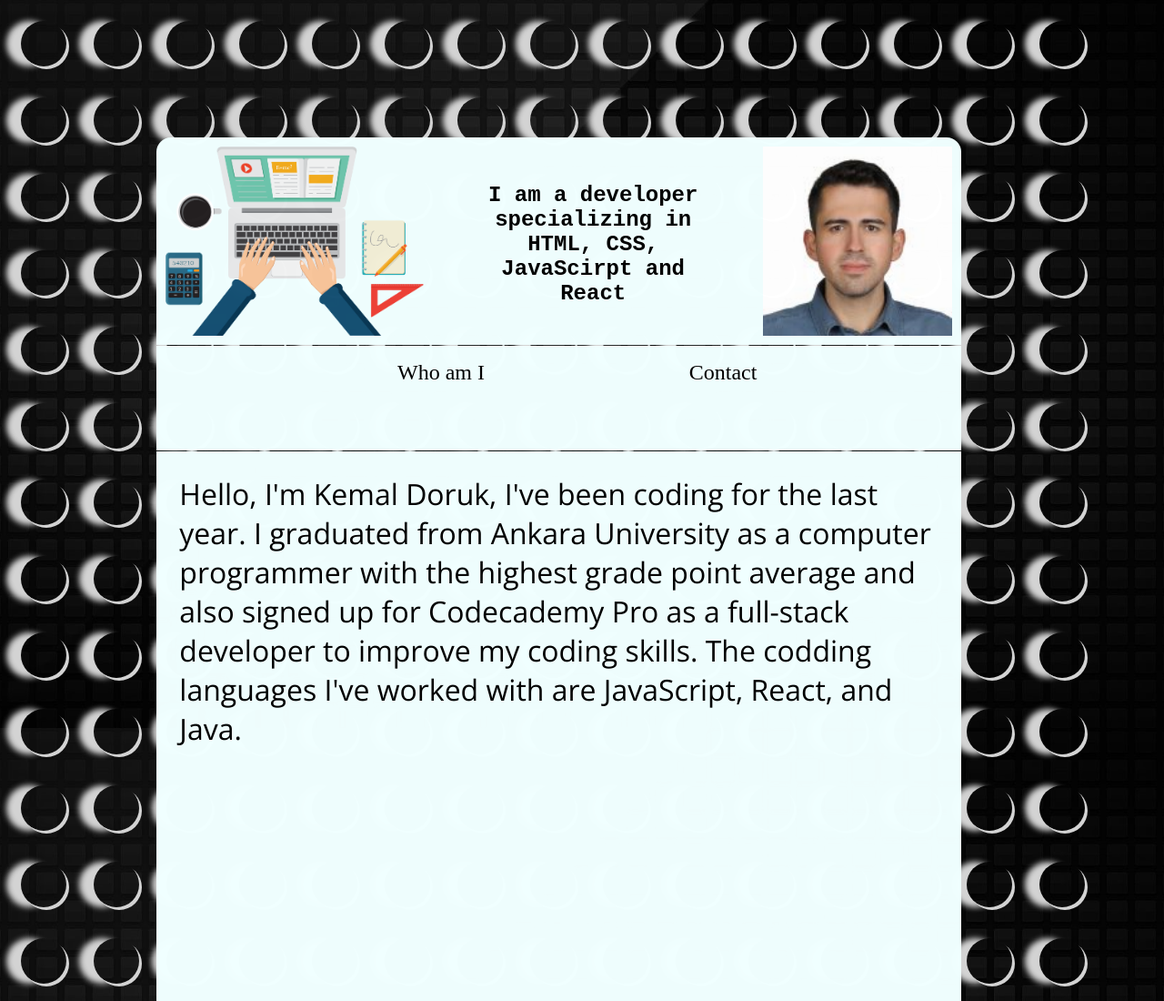
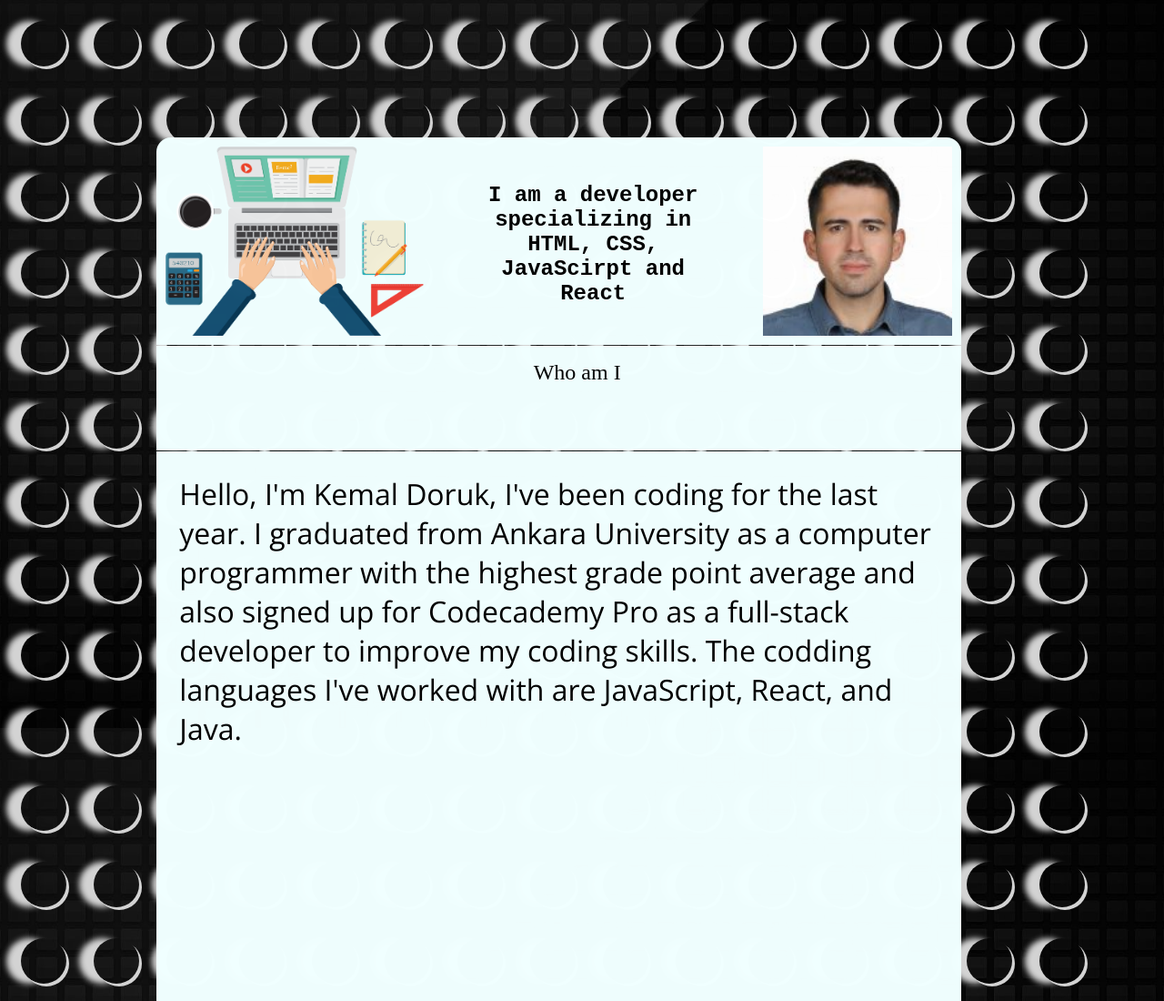
Before and after one commit to KemalDoruk96/kemaldorukgenckil, a plain HTML site: page index.html in a window 1280 px wide. Shown: the top 1100 px of the page at 91% size. Drawn offline with nearby package versions, Linux system fonts and the light colour scheme.

Commit message:
Update index.html

```diff
--- a/index.html
+++ b/index.html
@@ -24,7 +24,7 @@
             <ul>
                 <li>Who am I </li>
                 <li style="display:none">My Projects</li>
-                <li>Contact</li>
+                <li style="display:none">Contact</li>
             </ul>
         </nav>
         <section>
```
